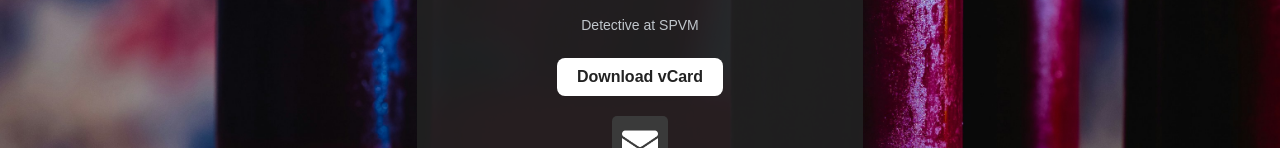
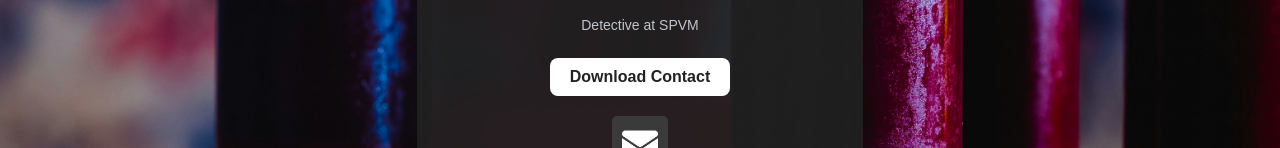
Before and after one commit to SirWillpower/fopilay, a plain HTML site: page david/index.html in a window 1280 px wide. Shown: the part 474-622 px from the top of the page. Drawn offline with Linux system fonts and the light colour scheme; a web font is replaced by a local one.

Commit message:
Update index.html

```diff
--- a/david/index.html
+++ b/david/index.html
@@ -18,7 +18,7 @@
             <a href="data:text/
 vcard;charset=utf-8,%20
 BEGIN%3AVCARD%0AVERSION%3A3.0%0AFN%3BCHARSET%3DUTF-8%3ADavid%20Mariotti%0AN%3BCHARSET%3DUTF-8%3AMariotti%3BDavid%3B%3B%3B%0A%0AEMAIL%3BCHARSET%3DUTF-8%3Btype%3DHOME%2CINTERNET%3Adavid.mariotti%40hotmail.com%0A%0ATEL%3BTYPE%3DHOME%2CVOICE%3A%2B14388706703%0A%0ATITLE%3BCHARSET%3DUTF-8%3ADetective%0AORG%3BCHARSET%3DUTF-8%3AService%20de%20Police%20de%20la%20Ville%20de%20Montr%C3%A9al%0AEND%3AVCARD
-" download="david.vcf" class="button">Download vCard</a>
+" download="david.vcf" class="button">Download Contact</a>
             <div class="social-buttons">
                 <a href="mailto:david.mariotti@hotmail.com?body=Hello%20David%2C%0A%0ALet%27s%20keep%20in%20touch%21%0A%0A" class="social-btn email">
                     <img src="static/icons/email.png" alt="Email">
```
